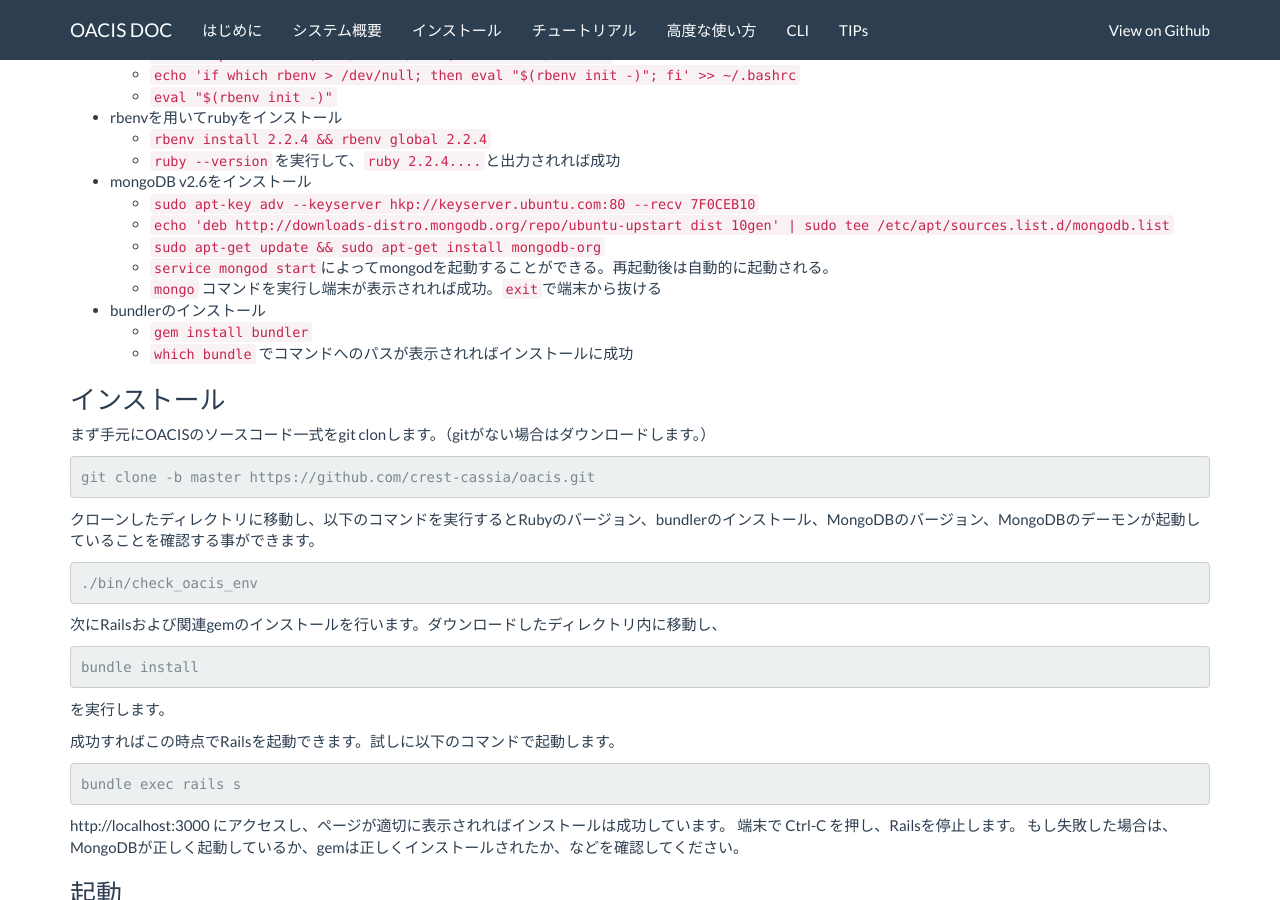
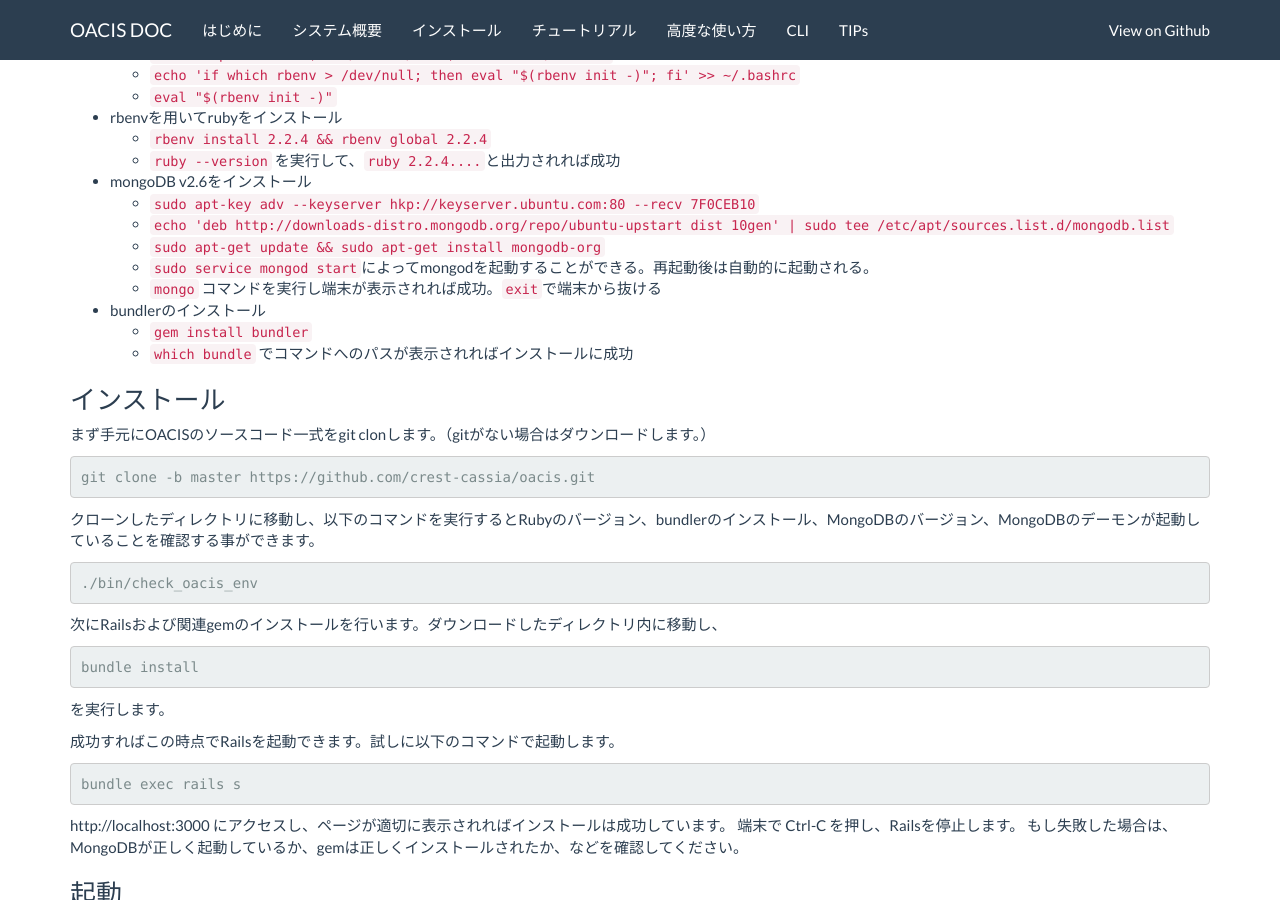
Before and after one commit to crest-cassia/oacis, a Jekyll site: the page built from ja/install.md, in a window 1280 px wide and 900 px high, scrolled down 1812 px. Built offline with Jekyll 4.4.1, drawn with Linux system fonts in a browser that asks for light colours; nearby versions of some CDN libraries.

Commit message:
a trivial change

```diff
--- a/ja/install.md
+++ b/ja/install.md
@@ -108,7 +108,7 @@
     - `sudo apt-key adv --keyserver hkp://keyserver.ubuntu.com:80 --recv 7F0CEB10`
     - `echo 'deb http://downloads-distro.mongodb.org/repo/ubuntu-upstart dist 10gen' | sudo tee /etc/apt/sources.list.d/mongodb.list`
     - `sudo apt-get update && sudo apt-get install mongodb-org`
-    - `service mongod start`によってmongodを起動することができる。再起動後は自動的に起動される。
+    - `sudo service mongod start`によってmongodを起動することができる。再起動後は自動的に起動される。
     - `mongo` コマンドを実行し端末が表示されれば成功。`exit`で端末から抜ける
 - bundlerのインストール
     - `gem install bundler`
```
